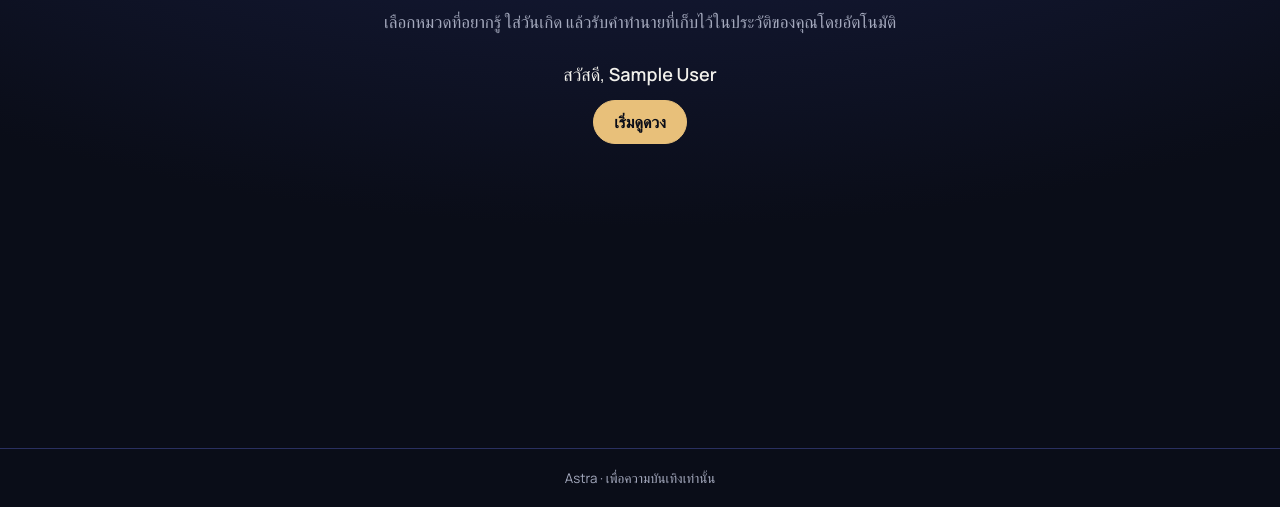
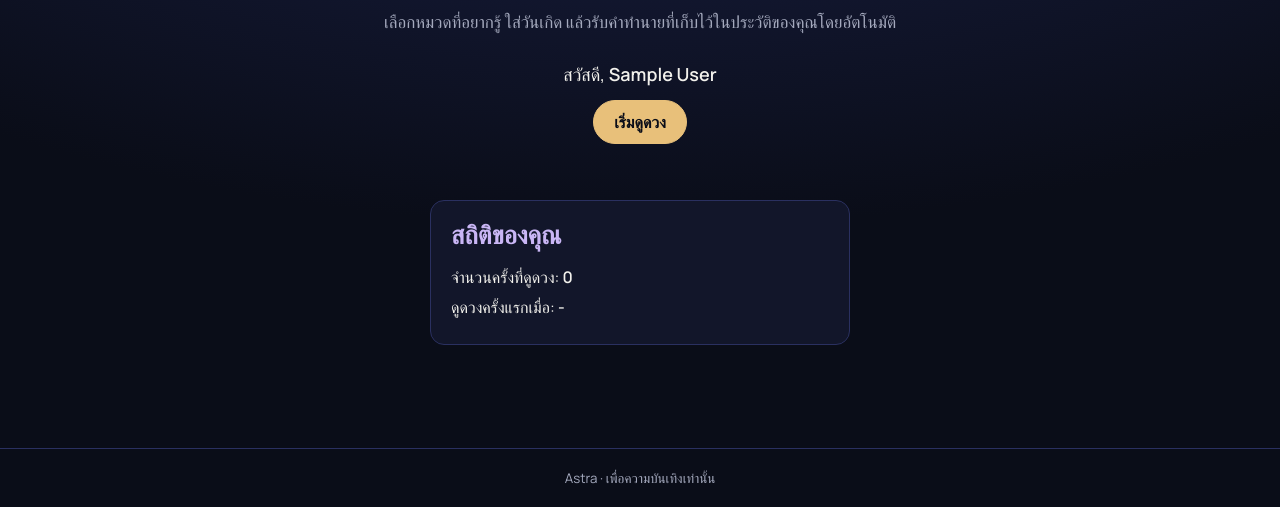
Before and after one commit to raindewywy/rakkan, a Node server app: page / in a window 1280 px wide. Shown: the part 293-800 px from the top of the page. Run offline with Node 20, Linux system fonts and the light colour scheme; the visitor is signed in with stand-in values (Sample User, id 1); some libraries are stand-ins or nearby versions.

Commit message:
[6]: show stats on home page

```diff
--- a/controllers/homeController.js
+++ b/controllers/homeController.js
@@ -1,3 +1,5 @@
+const { sharedUsers } = require('../models/User');
+const { sharedHistory } = require('../models/PredictionHistory');
 
 /**
  * GET / - landing page with the Google login button.
@@ -6,6 +8,12 @@
  */
 function index(req, res) {
   let stats = null;
+  if (req.user) {
+    stats = {
+      total: sharedUsers.getTotalReadings(req.user.id, sharedHistory),
+      firstDate: sharedUsers.getFirstReadingDate(req.user.id, sharedHistory)
+    };
+  }
   res.render('home', { title: 'Home', styles: ['/css/home.css'], stats });
 }
 
--- a/views/home.ejs
+++ b/views/home.ejs
@@ -22,5 +22,15 @@
     </div>
   </section>
 
+  <% if (locals.stats) { %>
+    <section class="stats card" aria-label="<%= tr('สถิติของคุณ', 'Your statistics') %>">
+      <h2><%= tr('สถิติของคุณ', 'Your statistics') %></h2>
+      <p><%= tr('จำนวนครั้งที่ดูดวง', 'Total readings') %>: <strong><%= stats.total %></strong></p>
+      <p>
+        <%= tr('ดูดวงครั้งแรกเมื่อ', 'First reading on') %>:
+        <strong><%= stats.firstDate ? stats.firstDate.toLocaleDateString(lang === 'th' ? 'th-TH' : 'en-GB') : '-' %></strong>
+      </p>
+    </section>
+  <% } %>
 </main>
 <%- include('partials/footer') %>
```
